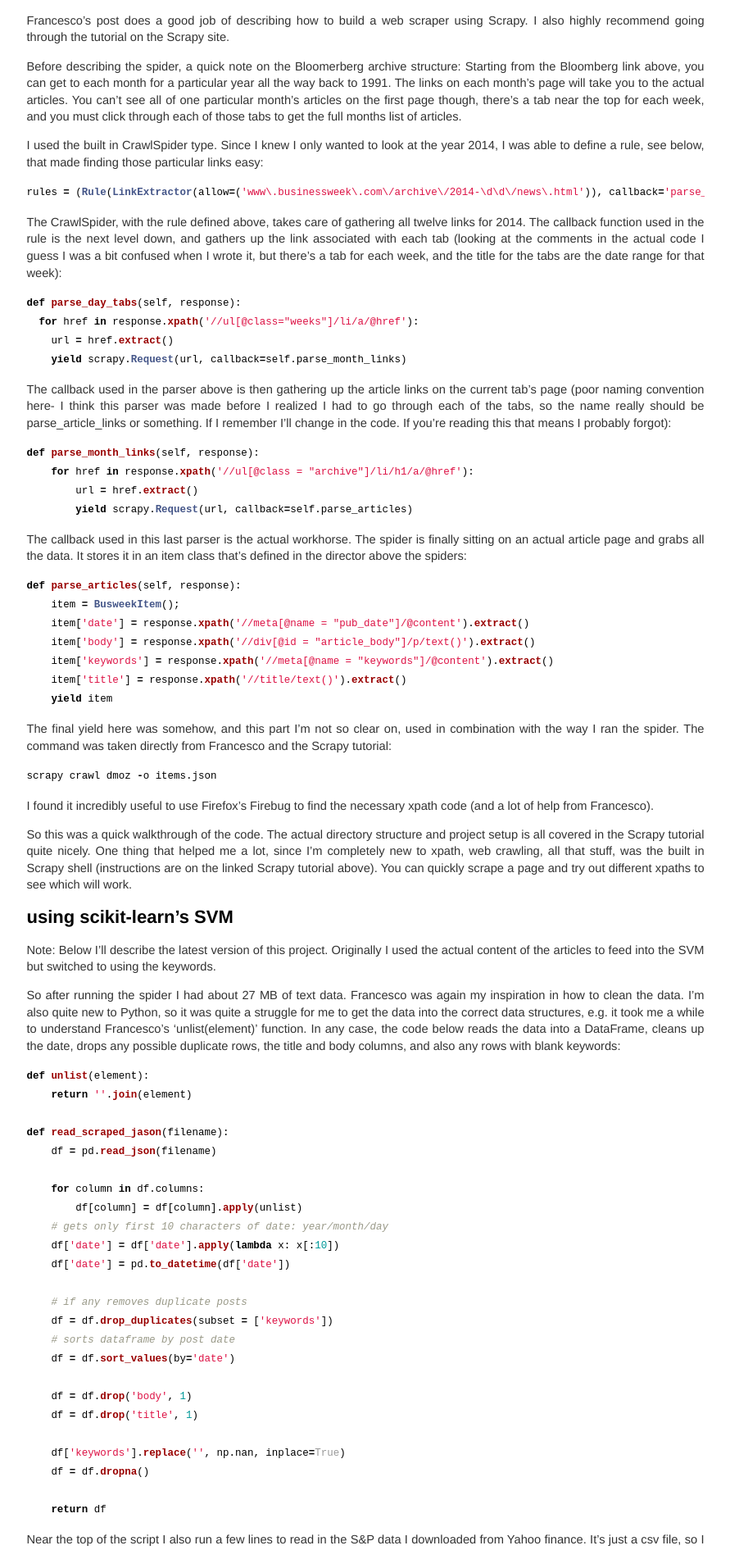
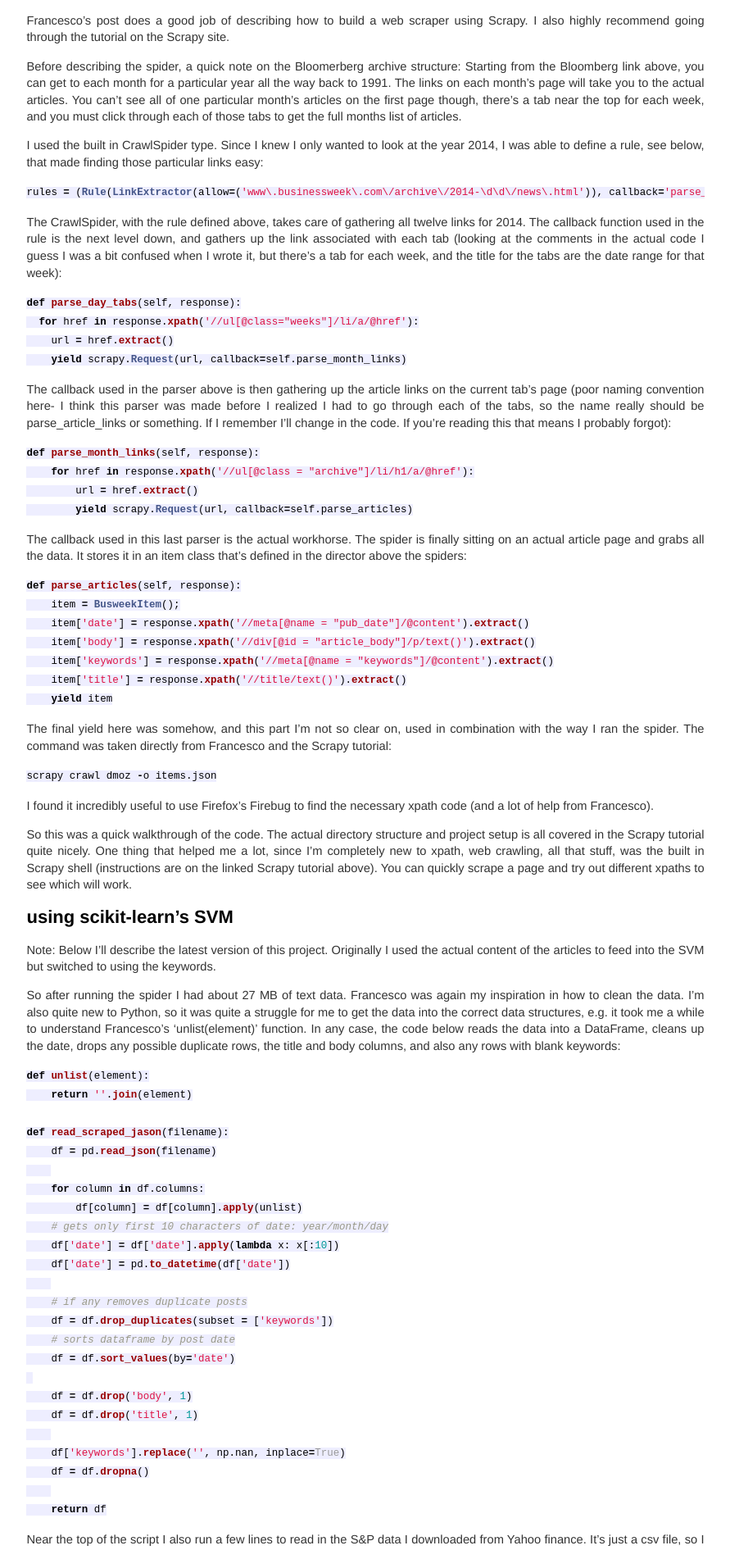
Before and after one commit to bsmitty5000/bsmitty5000.github.io, a Jekyll site: the page built from _posts/2016-02-06-Stock-Market-Predictions-Using-Scrapy-and-SVMs.md, in a window 1280 px wide. Shown: the part 576-2467 px from the top of the page at 82% size, without its empty margins (194-1085 px from the left). Built offline with Jekyll 4.4.1, drawn with Linux system fonts in a browser that asks for light colours; comment, search, counter and statistics services are not loaded.

Commit message:
Update main.css

```diff
--- a/css/main.css
+++ b/css/main.css
@@ -61,6 +61,6 @@
     font-size: 85%;
   }
 pre code {
+    background-color: #eef;
     border: none;
 }
-}
```
